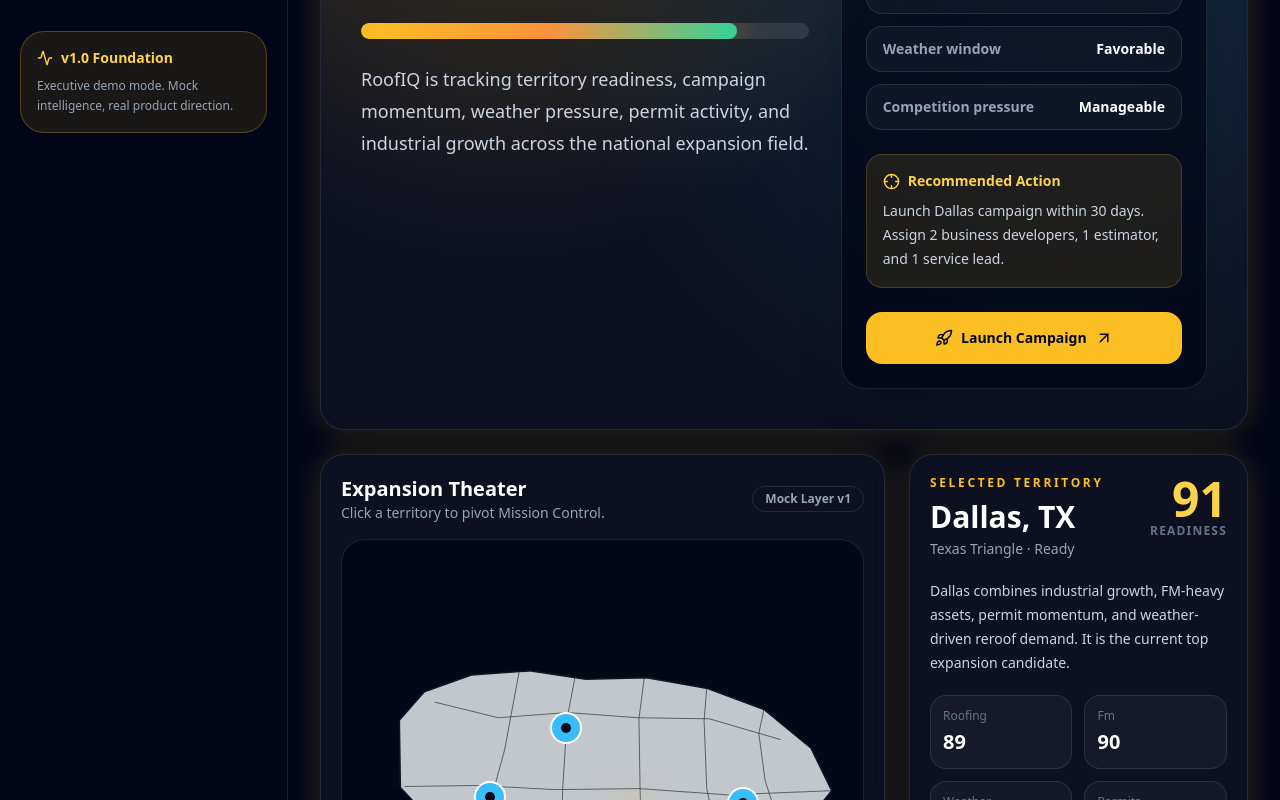
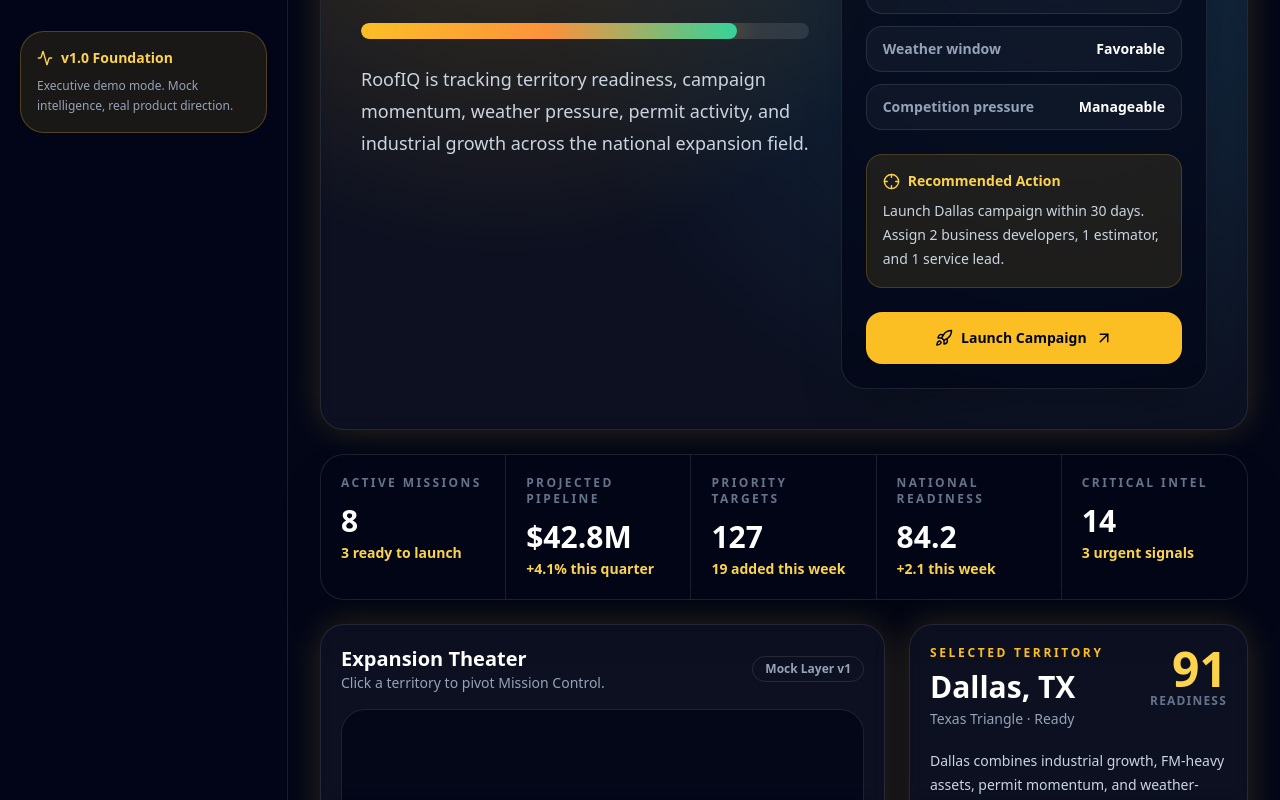
Before and after one commit to RyOnionion/RoofIQ-Mission-Control, a Next.js app: page / in a window 1280 px wide. Shown: the part 433-1233 px from the top of the page. Built offline with nearby package versions, Linux system fonts and the light colour scheme.

Commit message:
feat: add executive metrics bar

```diff
--- a/app/(mission)/page.tsx
+++ b/app/(mission)/page.tsx
@@ -2,6 +2,7 @@
 
 import { useMemo, useState } from "react";
 import { MissionHero } from "@/components/mission-control/MissionHero";
+import { ExecutiveMetricsBar } from "@/components/mission-control/ExecutiveMetricsBar";
 import { ExpansionTheater } from "@/components/expansion-theater/ExpansionTheater";
 import { TerritoryPanel } from "@/components/territories/TerritoryPanel";
 import { IntelFeed } from "@/components/intelligence/IntelFeed";
@@ -14,15 +15,19 @@ import { rankTerritories } from "@/lib/scoring";
 export default function Page() {
   const ranked = useMemo(() => rankTerritories(territories), []);
   const [selectedId, setSelectedId] = useState(ranked[0]?.id ?? "");
+
   const selected =
     territories.find((territory) => territory.id === selectedId) ??
     ranked[0] ??
     territories[0];
+
   const campaign = campaigns[0];
 
   return (
     <section className="space-y-6 p-5 lg:p-8">
       <MissionHero />
+
+      <ExecutiveMetricsBar />
 
       <div className="grid gap-6 lg:grid-cols-[1.5fr_.9fr]">
         <div className="space-y-6">
@@ -34,6 +39,7 @@ export default function Page() {
 
           <GlassPanel className="p-5">
             <h3 className="mb-4 text-xl font-black">Priority Territories</h3>
+
             <div className="grid gap-3 lg:grid-cols-5">
               {ranked.map((territory, index) => (
                 <button
@@ -49,7 +55,9 @@ export default function Page() {
                     <span>#{index + 1}</span>
                     <span>{territory.status}</span>
                   </div>
+
                   <div className="mt-2 font-black">{territory.name}</div>
+
                   <div className="mt-3 text-3xl font-black text-amber-300">
                     {territory.readiness}
                   </div>
@@ -60,9 +68,9 @@ export default function Page() {
         </div>
 
         <div className="space-y-6">
-          <TerritoryPanel territory={selected} />
+          {selected && <TerritoryPanel territory={selected} />}
           <IntelFeed />
-          <CampaignCard campaign={campaign} />
+          {campaign && <CampaignCard campaign={campaign} />}
         </div>
       </div>
     </section>
--- /dev/null
+++ b/components/mission-control/ExecutiveMetricsBar.tsx
@@ -0,0 +1,52 @@
+const metrics = [
+  {
+    label: "Active Missions",
+    value: "8",
+    detail: "3 ready to launch",
+  },
+  {
+    label: "Projected Pipeline",
+    value: "$42.8M",
+    detail: "+4.1% this quarter",
+  },
+  {
+    label: "Priority Targets",
+    value: "127",
+    detail: "19 added this week",
+  },
+  {
+    label: "National Readiness",
+    value: "84.2",
+    detail: "+2.1 this week",
+  },
+  {
+    label: "Critical Intel",
+    value: "14",
+    detail: "3 urgent signals",
+  },
+];
+
+export function ExecutiveMetricsBar() {
+  return (
+    <section className="grid overflow-hidden rounded-3xl border border-white/10 bg-slate-950/70 shadow-2xl lg:grid-cols-5">
+      {metrics.map((metric) => (
+        <div
+          key={metric.label}
+          className="border-b border-white/10 p-5 last:border-b-0 lg:border-b-0 lg:border-r lg:last:border-r-0"
+        >
+          <div className="text-xs font-black uppercase tracking-[0.2em] text-slate-500">
+            {metric.label}
+          </div>
+
+          <div className="mt-3 text-3xl font-black text-white">
+            {metric.value}
+          </div>
+
+          <div className="mt-1 text-sm font-bold text-amber-300">
+            {metric.detail}
+          </div>
+        </div>
+      ))}
+    </section>
+  );
+}
```
